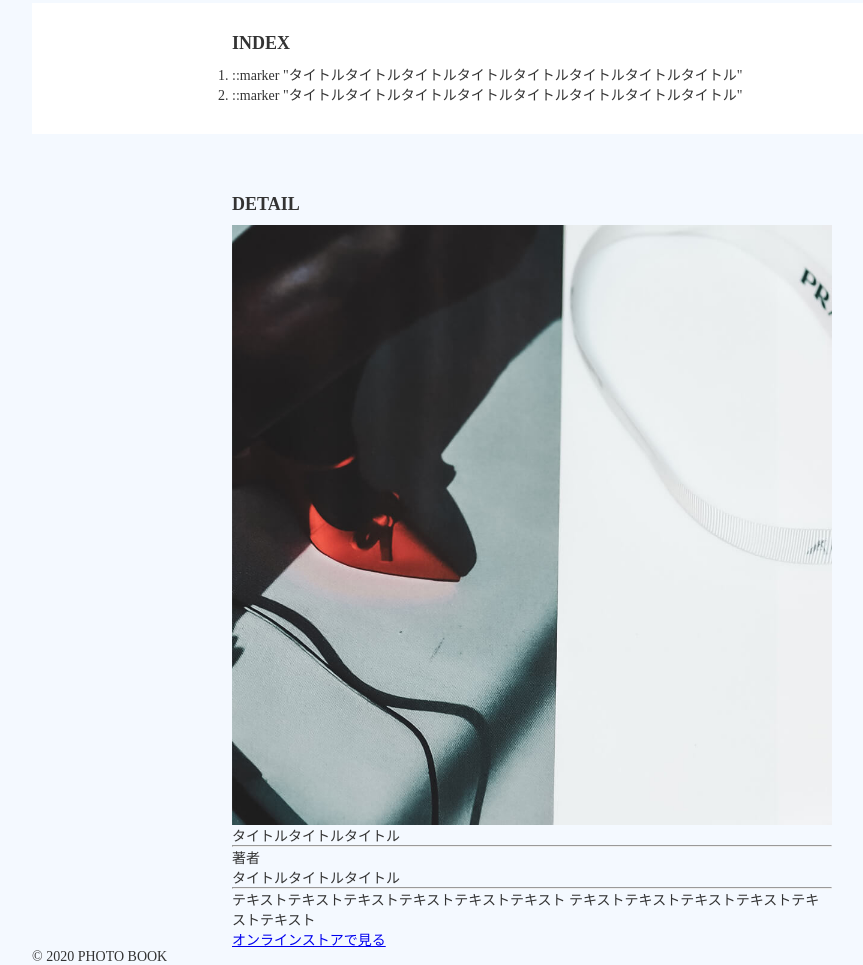
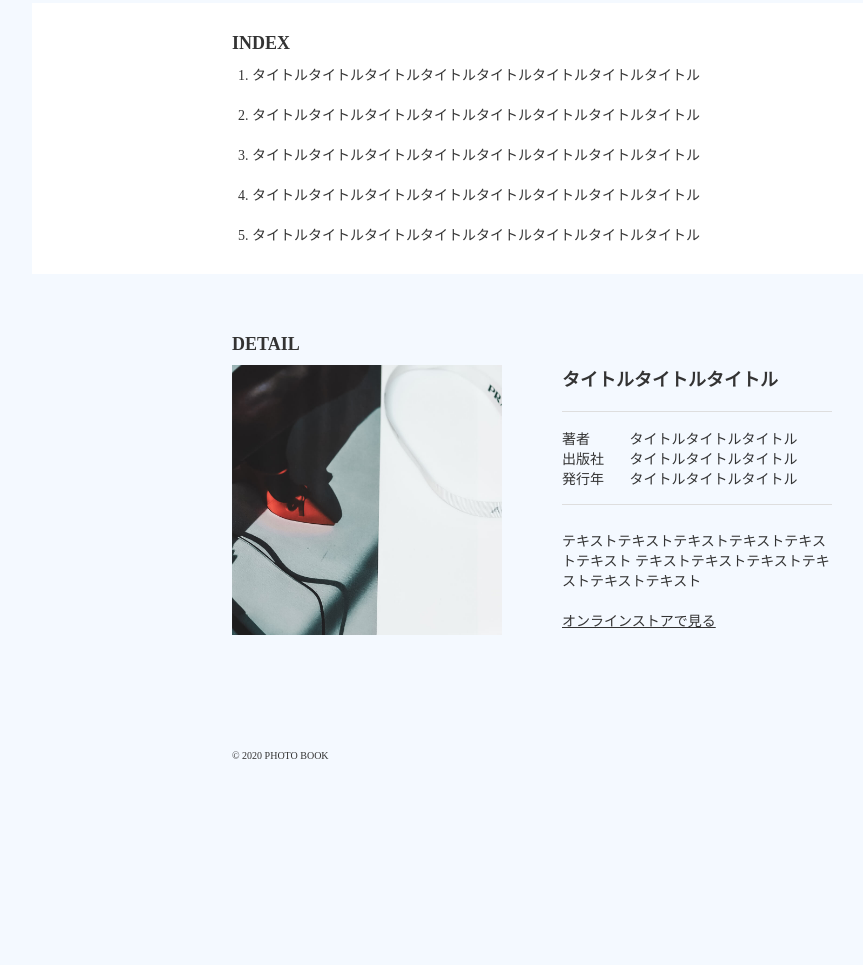
Before and after one commit to kurageneko8/site_trace, a plain HTML site: page code_step/photo_book/index.html in a window 1280 px wide. Shown: the part 550-1515 px from the top of the page, without its empty margins (108-971 px from the left). After the commit the page ends 1326 px from the top, so only its background shows below. Drawn offline with Linux system fonts and the light colour scheme; some packages are replaced by stand-ins of ours.

Commit message:
complite photo_book to trace

```diff
--- a/code_step/photo_book/css/stylesheet.css
+++ b/code_step/photo_book/css/stylesheet.css
@@ -64,3 +64,98 @@ Index
     padding: 30px 0;
     margin-bottom: 60px;
 }
+/*
+olタグはリストの先頭に番号がつくので、その分だけ左に移動
+※番号を消したい場合は、「list-style-type: none;」を設定
+ */
+ #index .index-list {
+     margin-left: 20px;
+ }
+ #index .index-list li {
+     margin-bottom: 20px;
+}
+    /* リストの最後は下にマージンをつけない */
+#index .index-list li:last-child {
+    margin-bottom: 0;
+}
+/*-------------------------------------------
+Detail
+-------------------------------------------*/
+#detail {
+    margin-bottom: 100px;
+}
+#detail .content {
+    display: flex;
+    align-items: flex-start;
+}
+#detail .content .title {
+    font-size: 1.125rem;
+    font-weight: bold;
+}
+
+#detail .content .img {
+    width: 270px;
+    margin-right: 60px;
+}
+#detail .content .text p {
+    margin-bottom: 20px;
+}
+#detail .content dl {
+    display: flex;
+    flex-wrap: wrap;
+    padding: 16px 0;
+    margin-bottom: 25px;
+    border-top: solid 1px #dedede;
+    border-bottom: solid 1px #dedede;
+}
+#detail .content dt {
+    width: 25%;
+}
+#detail .content dd {
+    width: 75%;
+}
+#detail .content .link {
+    color: #333;
+}
+#detail .content .link:hover {
+    opacity: 0.8;
+}
+/*-------------------------------------------
+footer
+-------------------------------------------*/
+#footer {
+    font-size: 0.625rem;
+    padding: 15px 0;
+}
+/*-------------------------------------------
+SP
+-------------------------------------------*/
+@media screen and (max-width: 1024px) {
+    .inner {
+        padding: 0 40px;
+    }
+  /*-------------------------------------------
+  ヘッダー
+  -------------------------------------------*/
+    #header {
+        padding: 0 10px;
+    }
+
+  /*-------------------------------------------
+  Mainvisual
+  -------------------------------------------*/
+    #mainvisual {
+        padding: 0 10px;
+    }
+
+  /*-------------------------------------------
+  Detail
+  -------------------------------------------*/
+    #detail .content {
+        flex-direction: column;
+    }
+    #detail .content .img{
+        width: 100%;
+        margin: 0 0 25px 0;
+    }
+}
--- a/code_step/photo_book/index.html
+++ b/code_step/photo_book/index.html
@@ -1,4 +1,5 @@
 <html>
+
 <head>
     <meta charset="utf-8">
     <title>PHOTO BOOK</title>
@@ -8,8 +9,8 @@
     <link rel="stylesheet" href="https://unpkg.com/ress/dist/ress.min.css">
     <link rel="stylesheet" href="./css/stylesheet.css">
 </head>
+
 <body>
-        <main>
     <div class="container">
         <header id="header">
             <h1 class="site-title">
@@ -22,54 +23,54 @@
             <div id="mainvisual">
                 <img src="./img/mainvisual.jpg" alt="">
             </div>
+
             <section id="index">
                 <div class="inner">
                     <h2 class="section-title">INDEX</h2>
                     <ol class="index-list">
-                                <li>
-                                    ::marker
-                                    "タイトルタイトルタイトルタイトルタイトルタイトルタイトルタイトル"
-                                </li>
-                                <li>
-                                    ::marker
-                                    "タイトルタイトルタイトルタイトルタイトルタイトルタイトルタイトル"
-                                </li>
+                        <li>タイトルタイトルタイトルタイトルタイトルタイトルタイトルタイトル</li>
+                        <li>タイトルタイトルタイトルタイトルタイトルタイトルタイトルタイトル</li>
+                        <li>タイトルタイトルタイトルタイトルタイトルタイトルタイトルタイトル</li>
+                        <li>タイトルタイトルタイトルタイトルタイトルタイトルタイトルタイトル</li>
+                        <li>タイトルタイトルタイトルタイトルタイトルタイトルタイトルタイトル</li>
                     </ol>
                 </div>
             </section>
+
             <section id="detail">
                 <div class="inner">
                     <h2 class="section-title">DETAIL</h2>
                     <div class="content">
-                                <img src="./img/detail.jpg" alt="">
-                                <div>
+                        <img class="img" src="./img/detail.jpg" alt="">
+                        <div class="text">
                             <p class="title">
                                 タイトルタイトルタイトル
                             </p>
-                                    <hr>
                             <dl>
                                 <dt>著者</dt>
                                 <dd>タイトルタイトルタイトル</dd>
+                                <dt>出版社</dt>
+                                <dd>タイトルタイトルタイトル</dd>
+                                <dt>発行年</dt>
+                                <dd>タイトルタイトルタイトル</dd>
                             </dl>
-                                    <hr>
                             <p>
                                 テキストテキストテキストテキストテキストテキスト テキストテキストテキストテキストテキストテキスト
                             </p>
                             <a class="link" href="#" target="_blank" rel="noopener noreferrer">
-                                        <a href="index.html#">オンラインストアで見る</a>
+                                オンラインストアで見る
                             </a>
                         </div>
                     </div>
-
                 </div>
             </section>
         </main>
-                <footer>
-                    <p>
-                        © 2020 PHOTO BOOK
+
+        <footer id="footer">
+            <p class="inner">&copy; 2020 PHOTO BOOK
             </p>
         </footer>
     </div>
-        </main>
 </body>
+
 </html>
```
Lines whose indentation alone changed are shown as unchanged.
